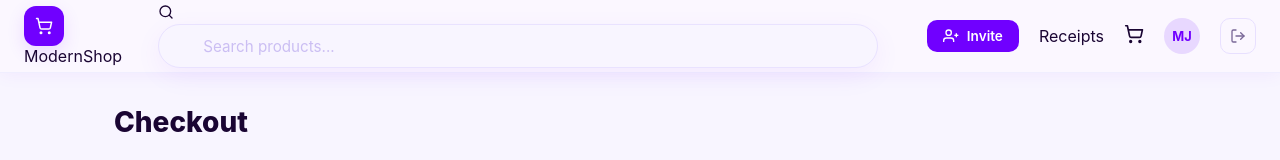
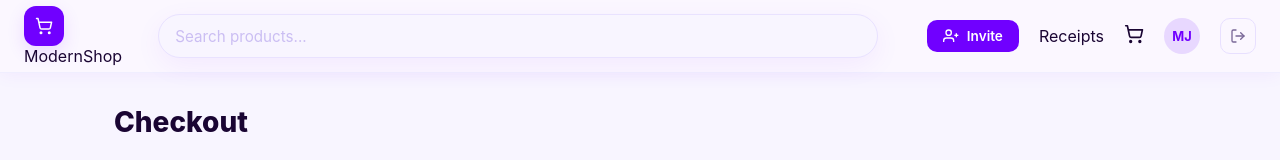
Before and after one commit to bonnie-boni/hackathonLish, a Next.js app: page /checkout in a window 1280 px wide. Shown: the top 160 px of the page. Built offline with nearby package versions, Linux system fonts and the light colour scheme.

Commit message:
fixed the search component

```diff
--- a/app/globals.css
+++ b/app/globals.css
@@ -33,3 +33,37 @@ button {
 input, select, textarea {
   font-family: inherit;
 }
+
+.search-container {
+  display: flex;
+  align-items: center;
+  position: relative;
+  width: 100%;
+  max-width: 400px;
+}
+
+.search-input {
+  width: 100%;
+  padding: 0.75rem 1rem 0.75rem 2.5rem; /* Increased left padding to make room for icon */
+  border: 1px solid #e9d5ff;
+  border-radius: 12px;
+  font-size: 0.95rem;
+  color: #2e1065;
+  background: white;
+  outline: none;
+  transition: all 0.2s;
+}
+
+.search-input:focus {
+  border-color: #9333EA;
+  box-shadow: 0 0 0 3px rgba(147, 51, 234, 0.1);
+}
+
+.search-icon {
+  position: absolute;
+  left: 0.75rem;
+  color: #9333EA;
+  width: 18px;
+  height: 18px;
+  pointer-events: none; /* Allows clicking through to input */
+}
--- a/components/layout/Navbar.tsx
+++ b/components/layout/Navbar.tsx
@@ -1,7 +1,7 @@
 "use client";
 
 import Link from 'next/link';
-import { ShoppingCart, Search, LogOut } from 'lucide-react';
+import { ShoppingCart, LogOut } from 'lucide-react';
 import { openInviteCollaborators } from '@/components/shop/inviteCollaborators';
 import { useCartStore } from '@/lib/cart-store';
 import { useAuthStore } from '@/lib/auth-store';
@@ -80,7 +80,6 @@ export default function Navbar() {
 
         {/* Search */}
         <div className="navbar-search">
-          <Search size={16} className="navbar-search-icon" />
           <input
             type="text"
             placeholder="Search products..."
@@ -170,19 +169,10 @@ export default function Navbar() {
           margin: 0 auto;
           display: block;
         }
-        .navbar-search-icon {
-         position: absolute;
-          left: 16px; /* a bit more inset to sit nicely inside the input */
-          top:50%;
-          transform: translateY(-50%);
-          z-index: 2;
-          color: #9b8cc4;
-          pointer-events: none;
-        }
         .navbar-search-input {
           width: 100%;
           height: 44px;
-          padding-left: 44px;
+          padding-left: 16px;
           padding-right: 16px;
           background: #f8f5ff;
           border: 1px solid #e9e2ff;
```
Also changed, not shown: app/shop/page.tsx (line endings or trailing spaces).
